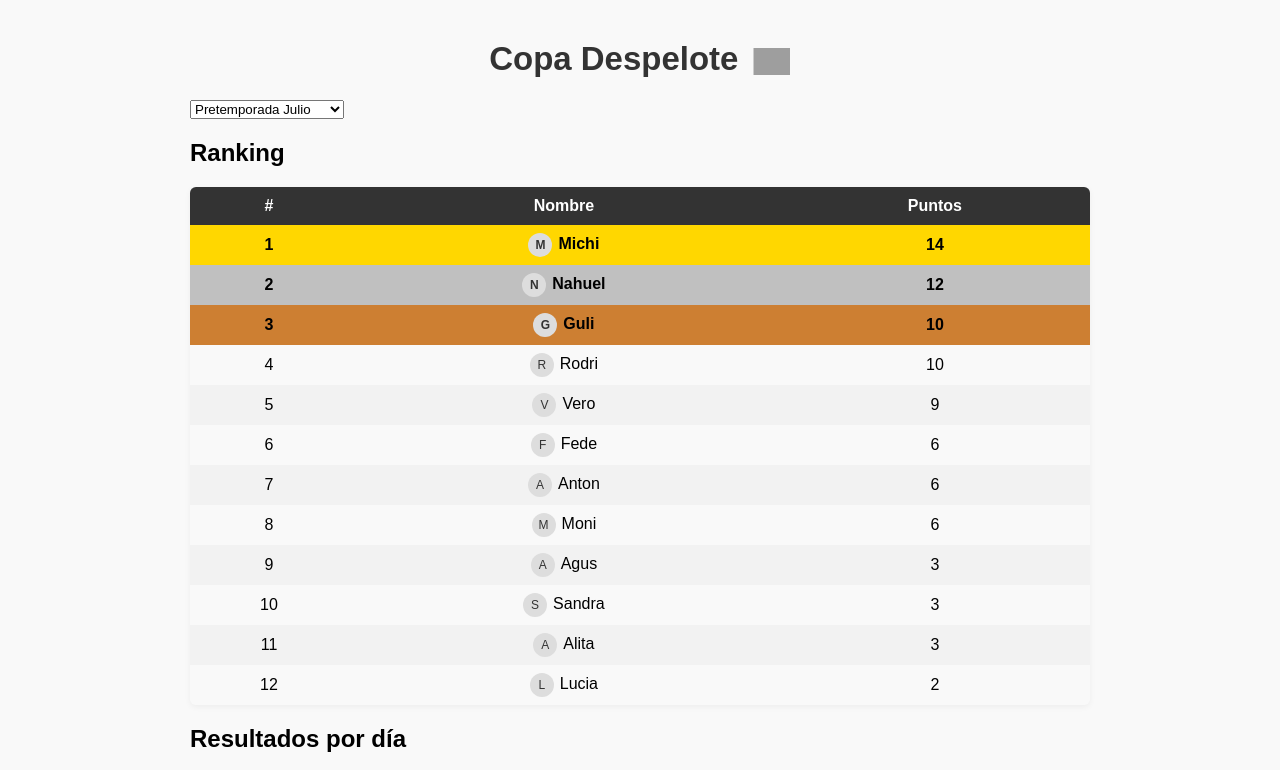
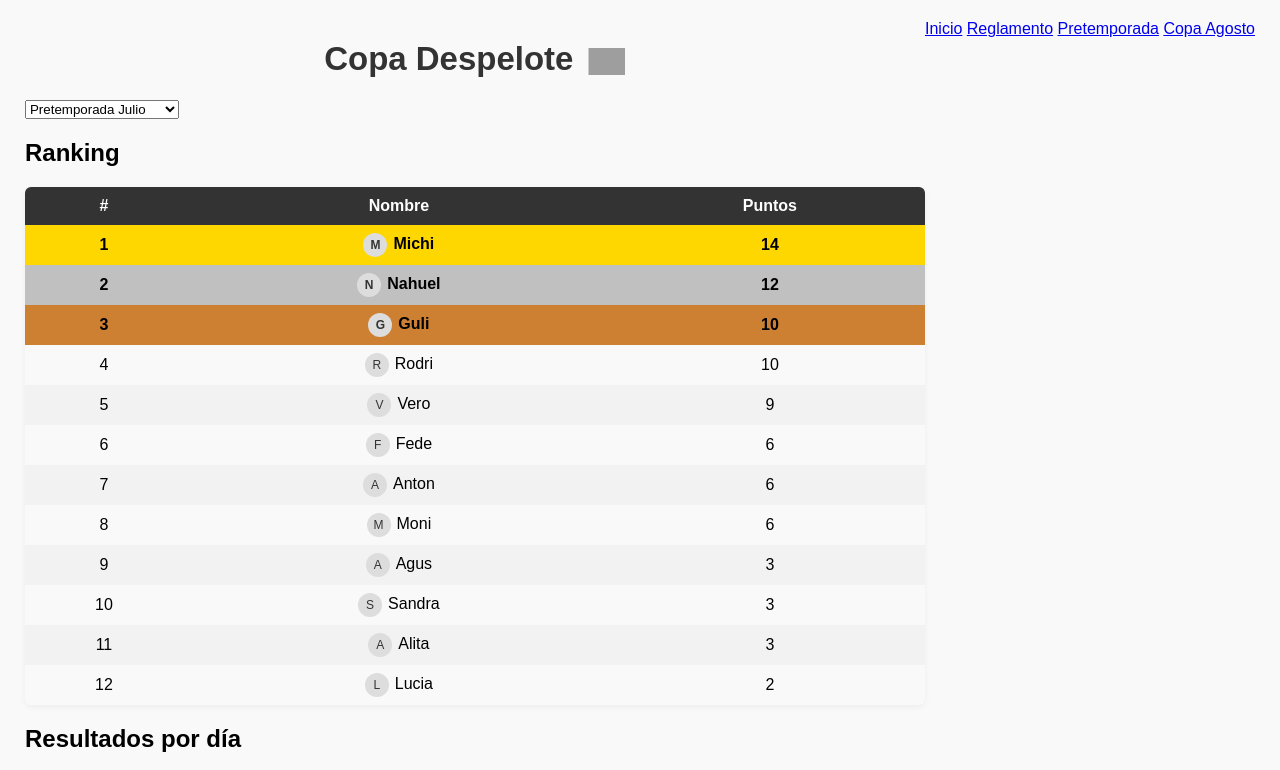
Before and after one commit to GuliQuin85/Copa-Apertura---Despelote, a plain HTML site: page reglamento.html in a window 1280 px wide. Shown: the top 770 px of the page. Drawn offline with nearby package versions, Linux system fonts and the light colour scheme; grey boxes are pictures that could not be loaded.

Commit message:
Update reglamento.html

```diff
--- a/reglamento.html
+++ b/reglamento.html
@@ -8,10 +8,10 @@
 </head>
 <body>
   <main>
-<h1>
-  Copa Despelote
-  <img src="fire-flame.gif" alt="fuego" style="width:36px; vertical-align: middle; margin-left: 6px;" />
-</h1>
+    <h1>
+      Copa Despelote
+      <img src="fire-flame.gif" alt="fuego" style="width:36px; vertical-align: middle; margin-left: 6px;" />
+    </h1>
     <select id="copaSelector"></select>
     <div id="ranking"></div>
     <div id="resultados"></div>
@@ -24,4 +24,10 @@
   <script src="main.js"></script>
   <script src="chart-setup.js"></script>
 </body>
+<nav>
+  <a href="index.html">Inicio</a>
+  <a href="reglamento.html">Reglamento</a>
+  <a href="pretemporada.html">Pretemporada</a>
+  <a href="agosto.html">Copa Agosto</a>
+</nav>
 </html>
```
